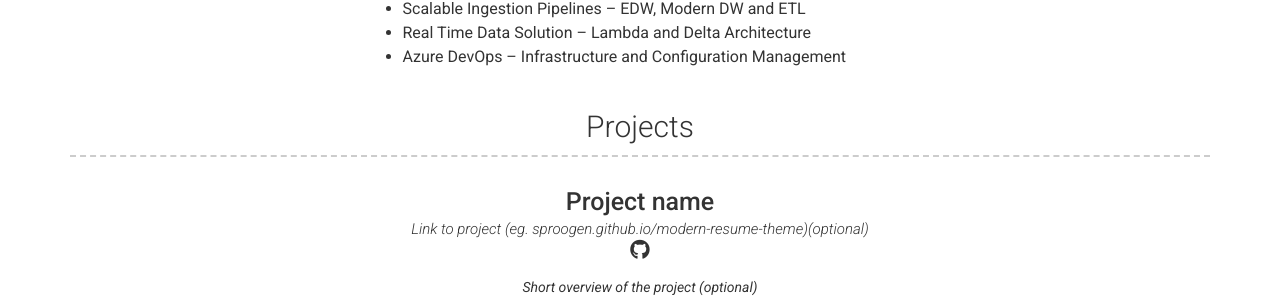
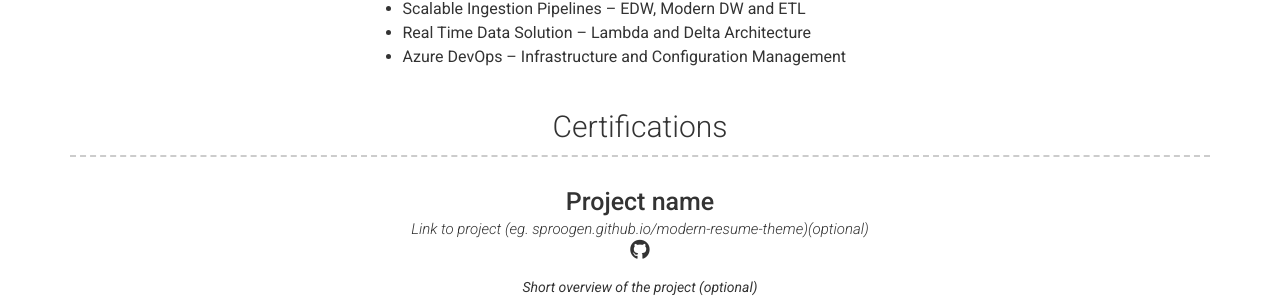
Before and after one commit to mohd-hasnain/mohd-hasnain.github.io, a Jekyll site: the page built from index.md, in a window 1280 px wide. Shown: the part 520-824 px from the top of the page. Built offline with Jekyll 4.4.1, drawn with Linux system fonts in a browser that asks for light colours; nearby versions of some CDN libraries.

Commit message:
Update _config.yml

```diff
--- a/_config.yml
+++ b/_config.yml
@@ -47,7 +47,7 @@ about_content: | # this will include new lines to allow paragraphs
     - Azure DevOps – Infrastructure and Configuration Management
 
 # Projects Section
-# projects_title: Projects #(Use this to override about projects section title)
+projects_title: Certifications #(Use this to override about projects section title)
 
 # Experience Section
 # experience_title: Experience #(Use this to override about experience section title)
```
